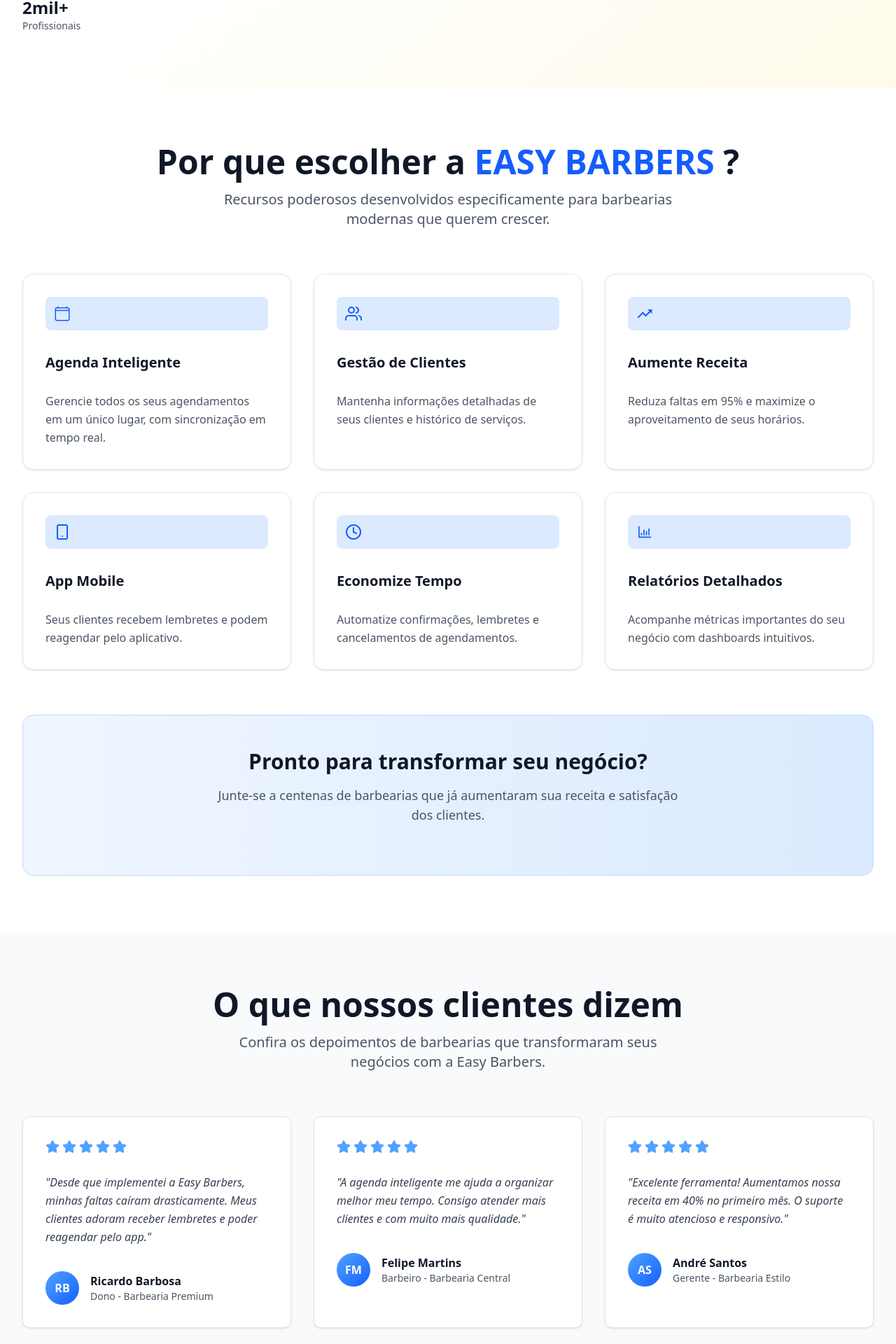
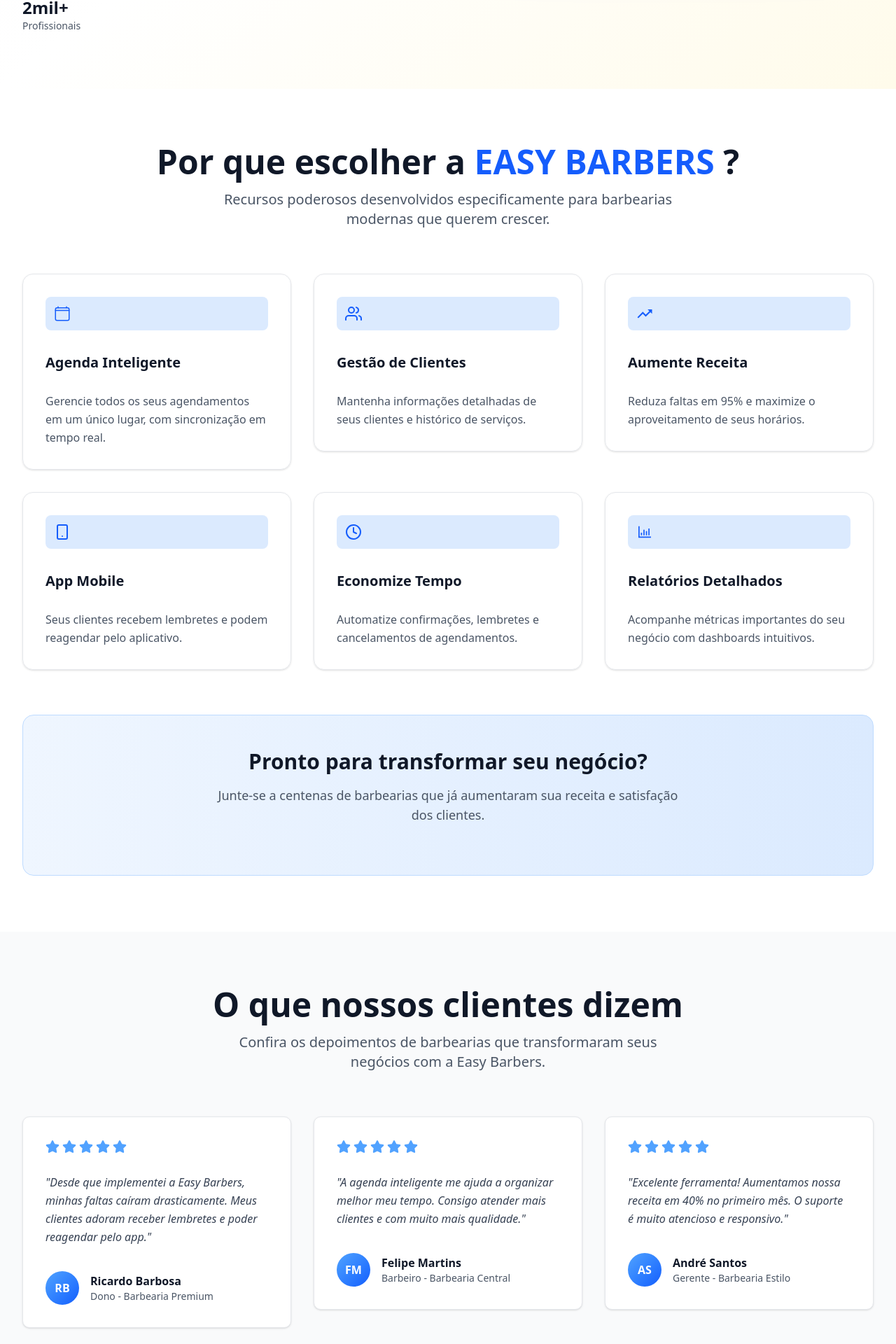
Before and after one commit to LuanRibeiroGit/easybarbers, a Next.js app: page / in a window 1280 px wide. Shown: the part 869-2789 px from the top of the page at 70% size. Built offline with nearby package versions, Linux system fonts and the light colour scheme.

Commit message:
style:(Hero, Testimonials, Cta, Benefits): adicionando o frame-motion

```diff
--- a/package.json
+++ b/package.json
@@ -9,6 +9,7 @@
     "lint": "eslint"
   },
   "dependencies": {
+    "framer-motion": "^12.23.24",
     "next": "16.0.0",
     "react": "19.2.0",
     "react-dom": "19.2.0",
--- a/src/components/landingpage/benefits.tsx
+++ b/src/components/landingpage/benefits.tsx
@@ -1,3 +1,5 @@
+'use client'
+import { motion } from 'framer-motion'
 import { IoCalendarClearOutline } from "react-icons/io5";
 import { FiUsers, FiSmartphone, FiClock } from "react-icons/fi"
 import { IoMdTrendingUp } from "react-icons/io"
@@ -46,6 +48,12 @@
     return (
         <section id="benefits" className="py-16 sm:py-20 px-4 sm:px-6 lg:px-8 bg-white">
             <div className="max-w-7xl mx-auto">
+                <motion.div
+                    initial={{ opacity: 0, y: 20 }}
+                    whileInView={{ opacity: 1, y: 0 }}
+                    transition={{ duration: 0.5 }}
+                    viewport={{ once: true }}
+                >
                 <div className="text-center mb-12 sm:mb-16">
                     <h2 className="text-3xl sm:text-4xl md:text-5xl font-bold text-gray-900 mb-4">
                         Por que escolher a <span className="text-blue-600">EASY BARBERS</span> ?
@@ -58,19 +66,28 @@
 
                 <div className="grid sm:grid-cols-2 lg:grid-cols-3 gap-6 sm:gap-8">
                     {benefits.map((benefit, index) => {
+
                         const Icon = benefit.icon
                         return (
-                            <div key={index} className="p-8 border rounded-[15px] flex flex-col gap-4 shadow-sm hover:shadow-lg transition-all duration-300 border-gray-200 hover:border-blue-300 group">
+                            <motion.div
+                            key={index}
+                            initial={{ opacity: 0, y: 20 }}
+                            whileInView={{ opacity: 1, y: 0 }}
+                            transition={{ duration: 0.5, delay: index * 0.1 }}
+                            viewport={{ once: true }}
+                            >
+                            <div className="p-8 border rounded-[15px] flex flex-col gap-4 shadow-sm hover:shadow-lg transition-all duration-300 border-gray-200 hover:border-blue-300 group">
                                 <div className="mb-4 w-full inline-flex p-3 bg-blue-100 rounded-lg group-hover:bg-blue-200 transition-colors">
-                                    <Icon className="w-6 h-6 text-blue-600" />
+                                <Icon className="w-6 h-6 text-blue-600" />
                                 </div>
                                 <h3 className="text-xl font-bold text-gray-900 mb-3">
-                                    {benefit.title}
+                                {benefit.title}
                                 </h3>
                                 <p className="text-gray-600 leading-relaxed">
-                                    {benefit.description}
+                                {benefit.description}
                                 </p>
                             </div>
+                            </motion.div>
                         )
                     })}
                 </div>
@@ -84,6 +101,7 @@
                         satisfação dos clientes.
                     </p>
                 </div>
+                </motion.div>
             </div>
         </section>
     )
--- a/src/components/landingpage/cta.tsx
+++ b/src/components/landingpage/cta.tsx
@@ -1,4 +1,5 @@
 'use client'
+import { motion } from 'framer-motion'
 import { FaArrowRight } from "react-icons/fa"
 import { IoCheckmarkDoneSharp } from "react-icons/io5"
 import { useState } from "react"
@@ -28,6 +29,12 @@
     return (
         <section id="cta" className="py-16 sm:py-20 px-4 sm:px-6 lg:px-8 bg-gradient-to-br from-gray-900 to-gray-800">
             <div className="max-w-7xl mx-auto">
+                <motion.div
+                    initial={{ opacity: 0, y: 20 }}
+                    whileInView={{ opacity: 1, y: 0 }}
+                    transition={{ duration: 1.0 }}
+                    viewport={{ once: true }}
+                >
                 <div className="grid md:grid-cols-2 gap-8 lg:gap-12 items-center">
                 <div className="space-y-8">
                     <div>
@@ -42,12 +49,20 @@
 
                     <div className="space-y-3 sm:space-y-4">
                     {features.map((feature, index) => (
+                        <motion.div
+                            key={index}
+                            initial={{ opacity: 0, y: 20 }}
+                            whileInView={{ opacity: 1, y: 0 }}
+                            transition={{ duration: 0.5, delay: index * 0.1 }}
+                            viewport={{ once: true }}
+                            >
                             <div key={index} className="flex items-start gap-3">
                             <div className="flex-shrink-0 mt-1">
                                 <IoCheckmarkDoneSharp className="w-5 h-5 text-blue-400" />
                             </div>
                             <p className="text-gray-200">{feature}</p>
                             </div>
+                        </motion.div>
                     ))}
                     </div>
 
@@ -127,6 +142,7 @@
                     </div>
                 </div>
                 </div>
+                </motion.div>
             </div>
         </section>
     )
--- a/src/components/landingpage/hero.tsx
+++ b/src/components/landingpage/hero.tsx
@@ -1,3 +1,4 @@
+'use client'
 import { FaArrowRight, FaWhatsapp } from "react-icons/fa"
 import { GoZap } from "react-icons/go"
 
@@ -7,11 +8,17 @@
 import calendar from '../../_imgs/calendar.png'
 import hand from '../../_imgs/hand.png'
 
+import { motion } from 'framer-motion'
 
 export default function Hero() {
     return (
         <section id="hero" className="pt-32 pb-20 px-4 sm:px-6 lg:px-8 bg-gradient-to-br from-gray-50 via-white to-amber-50">
             <div className="max-w-7xl mx-auto">
+            <motion.div
+                initial={{ opacity: 0, y: 20 }}
+                animate={{ opacity: 1, y: 0 }}
+                transition={{ duration: 0.5 }}
+            >
                 <div className="grid md:grid-cols-2 gap-8 lg:gap-12 items-center">
                     <div className="space-y-6">
                         <div className="inline-flex items-center gap-2 px-4 py-2 bg-blue-100 rounded-full">
@@ -86,8 +93,14 @@
                                                 client: "Pedro Costa",
                                                 service: "Corte + Barba",
                                             },
-                                        ].map((appointment, i) => (
-                                        <div key={i} className="flex items-center justify-between bg-white rounded-lg p-3" >
+                                        ].map((appointment, index) => (
+                                        <motion.div
+                                            key={index}
+                                            initial={{ opacity: 0, y: 20 }}
+                                            whileInView={{ opacity: 1, y: 0 }}
+                                            transition={{ duration: 0.5, delay: index * 0.1 }}
+                                            viewport={{ once: true }}>
+                                            <div key={index} className="flex items-center justify-between bg-white rounded-lg p-3" >
                                                 <div>
                                                     <p className="font-semibold text-gray-900">{appointment.time}</p>
                                                     <p className="text-xs text-gray-600">{appointment.client}</p>
@@ -96,6 +109,7 @@
                                                     {appointment.service}
                                                 </span>
                                             </div>
+                                            </motion.div>
                                         ))}
                                     </div>
                                 </div>
@@ -115,6 +129,7 @@
                         </div>
                     </div>
                 </div>
+            </motion.div>
             </div>
         </section>
     )
--- a/src/components/landingpage/testimonials.tsx
+++ b/src/components/landingpage/testimonials.tsx
@@ -1,5 +1,6 @@
+'use client'
+import { motion } from 'framer-motion'
 import { FaStar } from "react-icons/fa"
-
 
 const testimonials = [
     {
@@ -56,6 +57,12 @@
     return (
         <section id="testimonials" className="py-16 sm:py-20 px-4 sm:px-6 lg:px-8 bg-gray-50">
             <div className="max-w-7xl mx-auto">
+                <motion.div
+                    initial={{ opacity: 0, y: 20 }}
+                    whileInView={{ opacity: 1, y: 0 }}
+                    transition={{ duration: 0.5 }}
+                    viewport={{ once: true }}
+                >
                 <div className="text-center mb-12 sm:mb-16">
                     <h2 className="text-3xl sm:text-4xl md:text-5xl font-bold text-gray-900 mb-4">O que nossos clientes dizem</h2>
                     <p className="text-lg sm:text-xl text-gray-600 max-w-2xl mx-auto">
@@ -66,6 +73,12 @@
 
                 <div className="grid sm:grid-cols-2 lg:grid-cols-3 gap-6 sm:gap-8">
                     {testimonials.map((testimonial, index) => (
+                        <motion.div
+                            key={index}
+                            initial={{ opacity: 0, y: 20 }}
+                            whileInView={{ opacity: 1, y: 0 }}
+                            transition={{ duration: 0.5, delay: index * 0.1 }}
+                            viewport={{ once: true }}>
                             <div key={index} className="p-8 flex flex-col gap-3 border-gray-200 border rounded-[10px] shadow-sm hover:shadow-lg transition-all duration-300 bg-white" >
                                 <div className="flex gap-1 mb-4">
                                     {Array.from({ length: testimonial.rating }).map((_, i) => (
@@ -85,6 +98,7 @@
                                     </div>
                                 </div>
                             </div>
+                        </motion.div>
                     ))}
                 </div>
 
@@ -102,6 +116,7 @@
                         <p className="text-gray-700 font-medium">Avaliação Média</p>
                     </div>
                 </div>
+            </motion.div>
             </div>
         </section>
     )
```
Also changed, not shown: 1 other file (tests, documents, lock files or other folders). Lines whose indentation alone changed are shown as unchanged.
